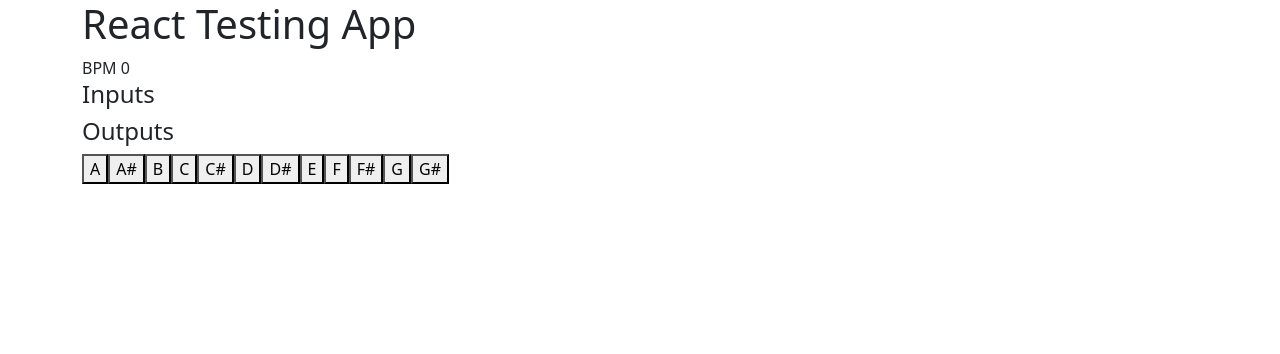
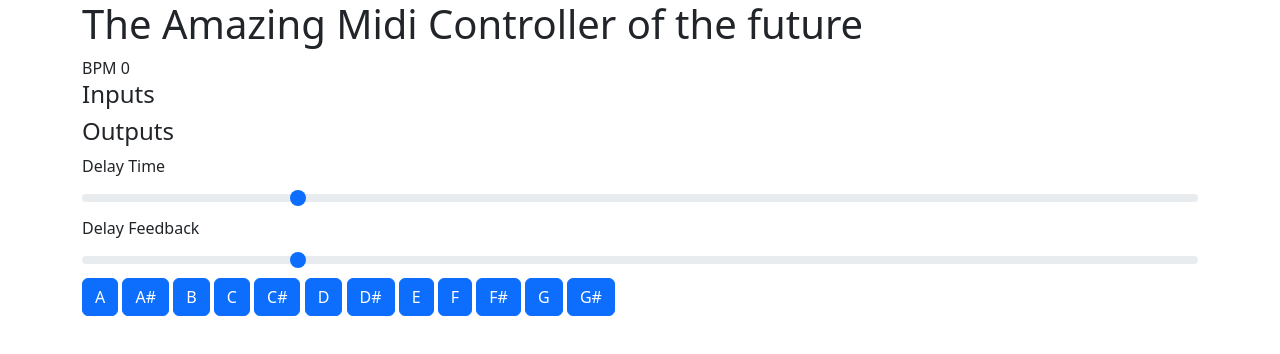
Before and after one commit to stevenup7/web-midi-controller, a React (Vite) app: page / in a window 1280 px wide. Shown: the top 354 px of the page. Built offline with nearby package versions, Linux system fonts and the light colour scheme.

Commit message:
delay amount and time sliders

```diff
--- a/src/App.tsx
+++ b/src/App.tsx
@@ -4,7 +4,7 @@ function App() {
   return (
     <div className="container">
       <header>
-        <h1>React Testing App</h1>
+        <h1>The Amazing Midi Controller of the future</h1>
       </header>
       <MidiConnector></MidiConnector>
     </div>
--- a/src/Midi/MidiManager.ts
+++ b/src/Midi/MidiManager.ts
@@ -107,18 +107,42 @@ class MidiManager {
     }
     p.close();
   }
-  sendNote(channel: number, note: string, octave: number) {
-    console.log(channel);
-    const m = new MidiMessage();
-    const noteCode = note + octave;
+  sendNote(_channel: number, _note: string, _octave: number) {
+    // const m = new MidiMessage();
+    // const noteCode = this.makeNote(note, octave);
+    // for (const port in this.activeOutPorts) {
+    //   const op = this.activeOutPorts[port];
+    //   op.send(m.noteOn(channel, noteCode)); //omitting the timestamp means send immediately.
+    //   console.log("test");
+    //   op.send(m.noteOff(channel, noteCode), window.performance.now() + 1000.0); // timestamp = now + 1000ms.
+    // }
+  }
+  sendToAll(thingToSend: any) {
     for (const port in this.activeOutPorts) {
       const op = this.activeOutPorts[port];
-      op.send(m.noteOn(channel, noteCode)); //omitting the timestamp means send immediately.
-      console.log("test");
+      console.log(thingToSend);
 
-      op.send(m.noteOff(channel, noteCode), window.performance.now() + 1000.0); // timestamp = now + 1000ms.
+      op.send(thingToSend); //omitting the timestamp means send immediately.
     }
   }
+  sendCC(channel: number, ccNumber: number, ccValue: number) {
+    const m = new MidiMessage();
+    const message = m.ccValue(channel, ccNumber, ccValue);
+    console.log(message);
+    this.sendToAll(message);
+  }
+  makeNote(note: string, octave: number) {
+    return note + octave;
+  }
+  noteDown(channel: number, note: string, octave: number) {
+    const m = new MidiMessage();
+    this.sendToAll(m.noteOn(channel, this.makeNote(note, octave)));
+  }
+  noteUp(channel: number, note: string, octave: number) {
+    const m = new MidiMessage();
+    this.sendToAll(m.noteOff(channel, this.makeNote(note, octave)));
+  }
+
   listenToPort(portId: string) {
     if (!this.midi) {
       throw new Error("No Midi Connection");
--- a/src/Midi/MidiMessage.ts
+++ b/src/Midi/MidiMessage.ts
@@ -1,11 +1,17 @@
 import { A0, NOTES } from "./MusicConstants";
 
-const NOTE_ON = 144;
-const NOTE_OFF = 128;
+const NOTE_ON = 144; // 1001nnnn
+const NOTE_OFF = 128; // 1000nnnn
+const CC_SEND = 176; // 1011nnnn
 
 class MidiMessage {
   constructor() {}
   // TODO velocity
+
+  ccValue(channel: number, ccNumber: number, ccValue: number) {
+    const int_1 = CC_SEND | channel;
+    return [int_1, ccNumber, ccValue];
+  }
   noteOn(channel: number, note: string): number[] {
     const int_1 = NOTE_ON | channel;
     const noteRe = /([A-G]#?)([0-9])/i;
--- a/src/components/Button.tsx
+++ b/src/components/Button.tsx
@@ -2,13 +2,23 @@ import { ReactNode } from "react";
 
 interface Props {
   onClick: (data: string) => void;
+  onUp: (data: string) => void;
+  onDown: (data: string) => void;
   data: string;
   children: ReactNode;
 }
 
-const Button = ({ onClick, data, children }: Props) => {
+const Button = ({ onClick, onUp, onDown, data, children }: Props) => {
   return (
     <button
+      type="button"
+      className="btn btn-primary"
+      onMouseUp={() => {
+        onUp(data);
+      }}
+      onMouseDown={() => {
+        onDown(data);
+      }}
       onClick={() => {
         onClick(data);
       }}
--- a/src/components/Keyboard.tsx
+++ b/src/components/Keyboard.tsx
@@ -3,19 +3,21 @@ import Button from "./Button";
 
 interface Props {
   onClick: (data: string) => void;
+  onDown: (data: string) => void;
+  onUp: (data: string) => void;
 }
 
-const Keyboard = ({ onClick }: Props) => {
-  const clickHandler = (data: string): void => {
-    onClick(data);
-  };
+const Keyboard = ({ onDown, onUp, onClick }: Props) => {
   return (
     <>
       {NOTES.map((n) => {
         return (
-          <Button key={n} data={n} onClick={clickHandler}>
-            {n}
-          </Button>
+          <span key={n}>
+            <Button data={n} onClick={onClick} onDown={onDown} onUp={onUp}>
+              {n}
+            </Button>
+            &nbsp;
+          </span>
         );
       })}
     </>
--- a/src/components/MidiConnector.tsx
+++ b/src/components/MidiConnector.tsx
@@ -1,8 +1,8 @@
 import { useEffect, useState } from "react";
 import MidiManager from "../Midi/MidiManager";
 import CheckboxGroup, { CheckboxItemData } from "./CheckboxGroup";
-import Button from "./Button";
 import Keyboard from "./Keyboard";
+import Slider from "./Slider";
 
 let midiManager: MidiManager;
 
@@ -39,8 +39,24 @@ const MidiConnector = () => {
   const handleOutPortSelection = (_text: string, id: string) => {
     midiManager.listenToPort(id);
   };
-  const keyboardClick = (data: string) => {
-    midiManager.sendNote(3, data, 4);
+  const keyboardClick = (_data: string) => {
+    // do nothing
+  };
+
+  const keyboardUp = (data: string) => {
+    midiManager.noteUp(3, data, 4);
+  };
+  const keyboardDown = (data: string) => {
+    midiManager.noteDown(3, data, 4);
+  };
+  const delayChange = (val: number) => {
+    // cc 85 for digitakt
+    midiManager.sendCC(8, 85, val);
+  };
+
+  const delayFeedbackChange = (val: number) => {
+    // cc 88 for digitakt
+    midiManager.sendCC(8, 88, val);
   };
   return (
     <>
@@ -53,11 +69,36 @@ const MidiConnector = () => {
         onSelectItem={handleInPortSelection}
       ></CheckboxGroup>
       <h4>Outputs</h4>
+
       <CheckboxGroup
         items={outPortList}
         onSelectItem={handleOutPortSelection}
       ></CheckboxGroup>
-      <Keyboard onClick={keyboardClick}></Keyboard>
+
+      <Slider
+        id="delaytime"
+        min={0}
+        max={127}
+        value={24}
+        onChange={delayChange}
+      >
+        Delay Time
+      </Slider>
+      <Slider
+        id="delayfeedback"
+        min={0}
+        max={127}
+        value={24}
+        onChange={delayFeedbackChange}
+      >
+        Delay Feedback
+      </Slider>
+
+      <Keyboard
+        onDown={keyboardDown}
+        onUp={keyboardUp}
+        onClick={keyboardClick}
+      ></Keyboard>
     </>
   );
 };
--- /dev/null
+++ b/src/components/Slider.tsx
@@ -0,0 +1,37 @@
+import { ReactNode } from "react";
+
+interface Props {
+  id: string;
+  min: number;
+  max: number;
+  value: number;
+  onChange: (value: number) => void;
+  children: ReactNode;
+}
+
+const Slider = ({ id, min, max, value, onChange, children }: Props) => {
+  const handleChange = (e: React.ChangeEvent<HTMLInputElement>) => {
+    const newValue = e.target.value;
+    onChange(parseInt(newValue, 10));
+  };
+
+  return (
+    <>
+      <label htmlFor={id} className="form-label">
+        {children}
+      </label>
+      <input
+        type="range"
+        className="form-range"
+        onChange={handleChange}
+        step={1}
+        min={min}
+        max={max}
+        defaultValue={value}
+        id={id}
+      ></input>
+    </>
+  );
+};
+
+export default Slider;
```
